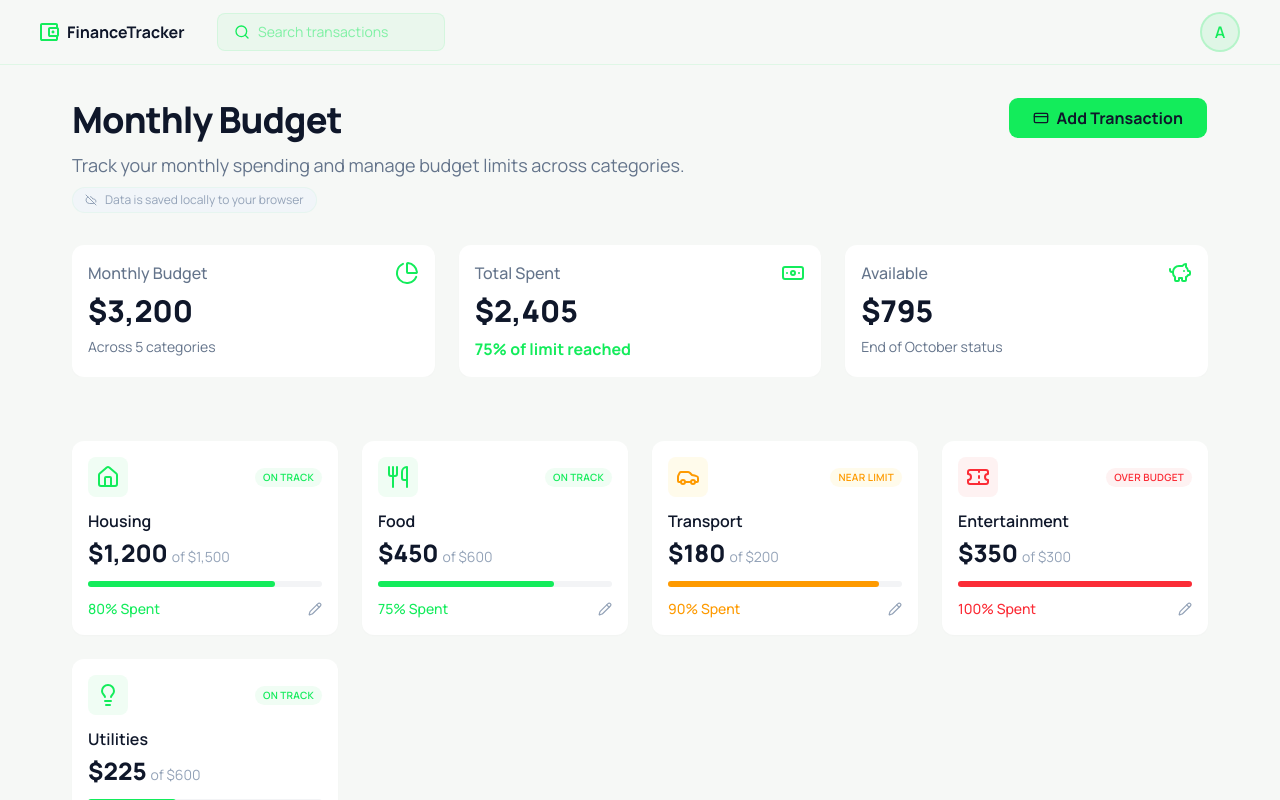
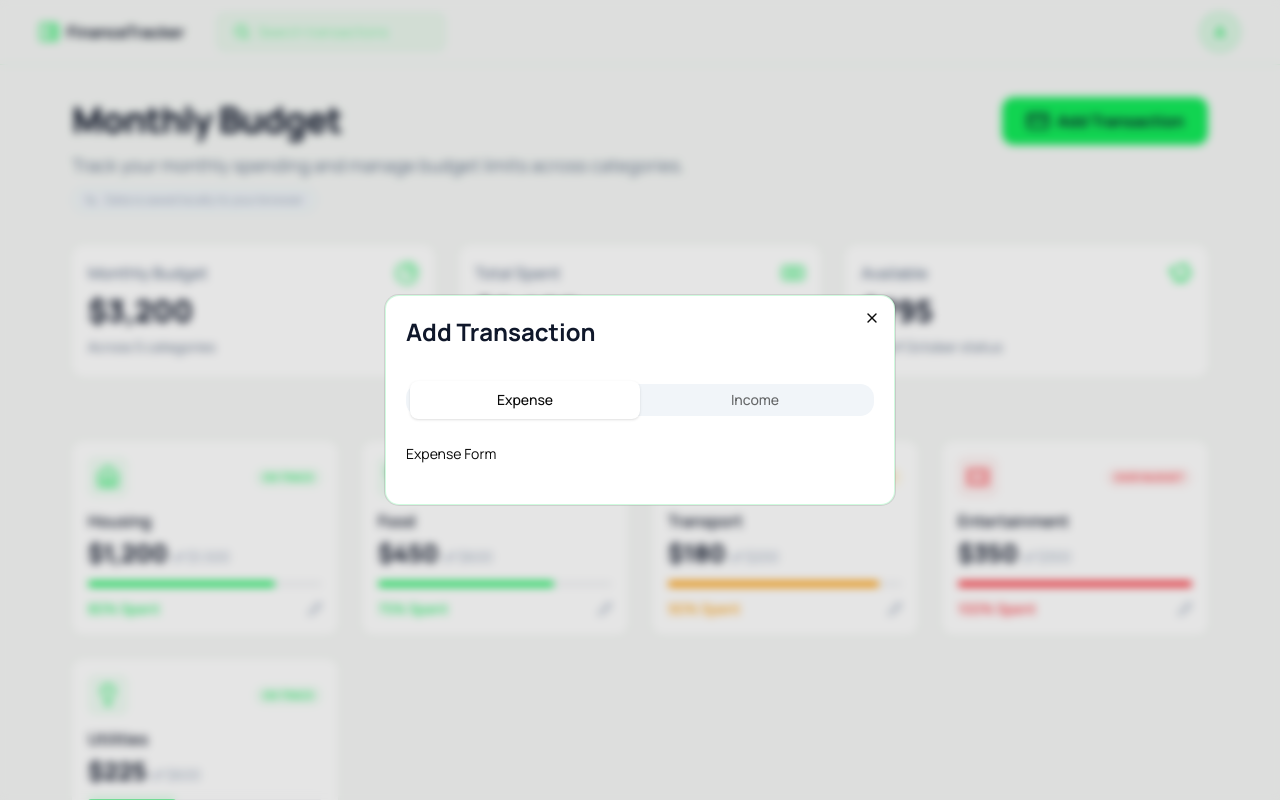
Before and after one commit to HenryAgu/finance-tracker, a Next.js app: page / in a window 1280 px wide. Both pictures are taken after a click on the button "Add Transaction". Shown: the top 800 px of the page. Built offline with nearby package versions, Linux system fonts and the light colour scheme.

Commit message:
feat: dialog and tab

```diff
--- /dev/null
+++ b/components/home/add-transaction.tsx
@@ -0,0 +1,32 @@
+import { Tabs, TabsContent, TabsList, TabsTrigger } from '../ui/tabs'
+import ExpenseForm from './expense-form'
+import IncomeForm from './income-form'
+
+const TABS = [
+  { value: 'expense', label: 'Expense', content: <ExpenseForm /> },
+  { value: 'income', label: 'Income', content: <IncomeForm /> },
+] as const
+
+const AddTransaction = () => {
+  return (
+    <div className="my-5">
+      <Tabs defaultValue="expense">
+        <TabsList className="flex w-full rounded-xl bg-slate-100 p-1">
+          {TABS.map(({ value, label }) => (
+            <TabsTrigger key={value} value={value} className="h-9.5 w-full">
+              {label}
+            </TabsTrigger>
+          ))}
+        </TabsList>
+
+        {TABS.map(({ value, content }) => (
+          <TabsContent key={value} value={value} className="mt-5">
+            {content}
+          </TabsContent>
+        ))}
+      </Tabs>
+    </div>
+  )
+}
+
+export default AddTransaction
--- /dev/null
+++ b/components/home/expense-form.tsx
@@ -0,0 +1,11 @@
+import React from 'react'
+
+const ExpenseForm = () => {
+  return (
+    <div>
+      Expense Form
+    </div>
+  )
+}
+
+export default ExpenseForm
--- a/components/home/header.tsx
+++ b/components/home/header.tsx
@@ -1,6 +1,7 @@
 import { Banknote, ChartPie, CloudOff, CreditCard, PiggyBank } from "lucide-react"
-import { Button } from "../ui/button"
 import React from "react";
+import { Dialog, DialogContent, DialogTitle, DialogTrigger } from "../ui/dialog";
+import AddTransaction from "./add-transaction";
 
 type BudgetType = {
     header: string;
@@ -43,10 +44,18 @@ const Header = () => {
                         <p className="text-xs font-normal ">Data is saved locally to your browser</p>
                     </div>
                 </div>
-                <Button className="bg-brand-green w-fit flex items-center gap-x-2 text-[#0F172A] px-6 py-5 cursor-pointer" size="lg" type="button">
-                    <CreditCard />
-                    <span className="text-base font-bold">Add Transaction</span>
-                </Button>
+                <Dialog>
+                    <DialogTrigger className="bg-brand-green w-fit h-fit flex items-center gap-x-2 text-[#0F172A] px-6 py-3 rounded-[12px] cursor-pointer">
+                        <CreditCard />
+                        <span className="text-base font-bold">Add Transaction</span>
+                    </DialogTrigger>
+                    <DialogContent className="border border-[#13EC5B33] p-5 lg:max-w-[510px] max-w-full">
+                        <DialogTitle className='text-2xl font-bold text-[#0F172A] leading-8'>
+                            Add Transaction
+                        </DialogTitle>
+                        <AddTransaction />
+                    </DialogContent>
+                </Dialog>
             </div>
             <div className="flex gap-5 lg:gap-6 overflow-x-auto md:flex-wrap scrollbar-hide">
                 {budgets.map((item) => (
--- /dev/null
+++ b/components/home/income-form.tsx
@@ -0,0 +1,9 @@
+import React from 'react'
+
+const IncomeForm = () => {
+  return (
+    <div>IncomeForm</div>
+  )
+}
+
+export default IncomeForm
--- a/components/ui/dialog.tsx
+++ b/components/ui/dialog.tsx
@@ -61,7 +61,7 @@ function DialogContent({
       <DialogPrimitive.Content
         data-slot="dialog-content"
         className={cn(
-          "fixed top-1/2 left-1/2 z-50 grid w-full max-w-[calc(100%-2rem)] -translate-x-1/2 -translate-y-1/2 gap-4 rounded-xl bg-background p-4 text-sm ring-1 ring-foreground/10 duration-100 outline-none sm:max-w-sm data-open:animate-in data-open:fade-in-0 data-open:zoom-in-95 data-closed:animate-out data-closed:fade-out-0 data-closed:zoom-out-95",
+          "fixed top-1/2 left-1/2 z-50 grid lg:w-full w-[95%] max-w-127.5 -translate-x-1/2 -translate-y-1/2 gap-4 rounded-xl bg-background p-4 text-sm ring-1 ring-foreground/10 duration-100 outline-none sm:max-w-sm data-open:animate-in data-open:fade-in-0 data-open:zoom-in-95 data-closed:animate-out data-closed:fade-out-0 data-closed:zoom-out-95",
           className
         )}
         {...props}
--- /dev/null
+++ b/components/ui/tabs.tsx
@@ -0,0 +1,90 @@
+"use client"
+
+import * as React from "react"
+import { cva, type VariantProps } from "class-variance-authority"
+import { Tabs as TabsPrimitive } from "radix-ui"
+
+import { cn } from "@/lib/utils"
+
+function Tabs({
+  className,
+  orientation = "horizontal",
+  ...props
+}: React.ComponentProps<typeof TabsPrimitive.Root>) {
+  return (
+    <TabsPrimitive.Root
+      data-slot="tabs"
+      data-orientation={orientation}
+      className={cn(
+        "group/tabs flex gap-2 data-horizontal:flex-col",
+        className
+      )}
+      {...props}
+    />
+  )
+}
+
+const tabsListVariants = cva(
+  "group/tabs-list inline-flex w-full items-center justify-center rounded-lg p-[3px] py-4 text-muted-foreground group-data-horizontal/tabs:h-8 group-data-vertical/tabs:h-full group-data-vertical/tabs:flex-col data-[variant=line]:rounded-none",
+  {
+    variants: {
+      variant: {
+        default: "bg-muted",
+        line: "gap-1 bg-transparent",
+      },
+    },
+    defaultVariants: {
+      variant: "default",
+    },
+  }
+)
+
+function TabsList({
+  className,
+  variant = "default",
+  ...props
+}: React.ComponentProps<typeof TabsPrimitive.List> &
+  VariantProps<typeof tabsListVariants>) {
+  return (
+    <TabsPrimitive.List
+      data-slot="tabs-list"
+      data-variant={variant}
+      className={cn(tabsListVariants({ variant }), className)}
+      {...props}
+    />
+  )
+}
+
+function TabsTrigger({
+  className,
+  ...props
+}: React.ComponentProps<typeof TabsPrimitive.Trigger>) {
+  return (
+    <TabsPrimitive.Trigger
+      data-slot="tabs-trigger"
+      className={cn(
+        "relative inline-flex flex-1 items-center justify-center gap-1.5 rounded-md border border-transparent px-1.5 py-2 text-sm font-medium whitespace-nowrap text-foreground/60 transition-all group-data-vertical/tabs:w-full group-data-vertical/tabs:justify-start hover:text-foreground focus-visible:border-ring focus-visible:ring-[3px] focus-visible:ring-ring/50 focus-visible:outline-1 focus-visible:outline-ring disabled:pointer-events-none disabled:opacity-50 dark:text-muted-foreground dark:hover:text-foreground group-data-[variant=default]/tabs-list:data-active:shadow-sm group-data-[variant=line]/tabs-list:data-active:shadow-none [&_svg]:pointer-events-none [&_svg]:shrink-0 [&_svg:not([class*='size-'])]:size-4",
+        "group-data-[variant=line]/tabs-list:bg-transparent group-data-[variant=line]/tabs-list:data-active:bg-transparent dark:group-data-[variant=line]/tabs-list:data-active:border-transparent dark:group-data-[variant=line]/tabs-list:data-active:bg-transparent",
+        "data-active:bg-background data-active:text-foreground dark:data-active:border-input dark:data-active:bg-input/30 dark:data-active:text-foreground",
+        "after:absolute after:bg-foreground after:opacity-0 after:transition-opacity group-data-horizontal/tabs:after:inset-x-0 group-data-horizontal/tabs:after:bottom-[-5px] group-data-horizontal/tabs:after:h-0.5 group-data-vertical/tabs:after:inset-y-0 group-data-vertical/tabs:after:-right-1 group-data-vertical/tabs:after:w-0.5 group-data-[variant=line]/tabs-list:data-active:after:opacity-100",
+        className
+      )}
+      {...props}
+    />
+  )
+}
+
+function TabsContent({
+  className,
+  ...props
+}: React.ComponentProps<typeof TabsPrimitive.Content>) {
+  return (
+    <TabsPrimitive.Content
+      data-slot="tabs-content"
+      className={cn("flex-1 text-sm outline-none", className)}
+      {...props}
+    />
+  )
+}
+
+export { Tabs, TabsList, TabsTrigger, TabsContent, tabsListVariants }
```
